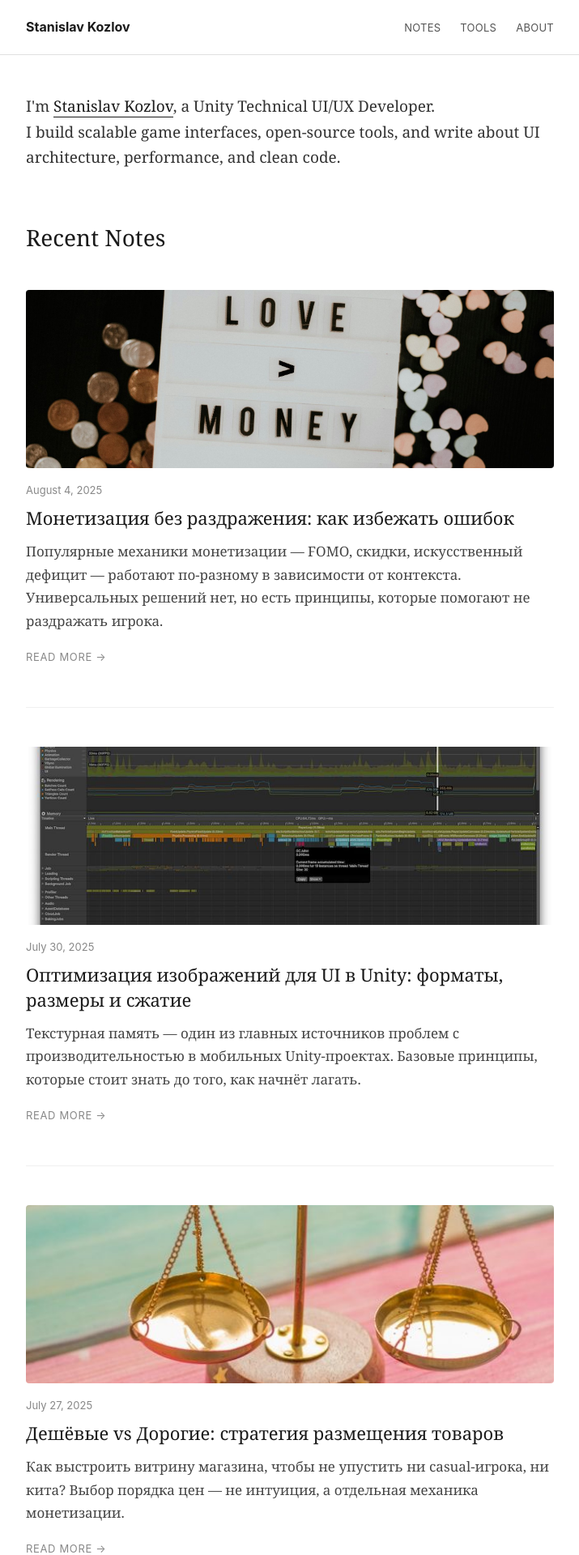
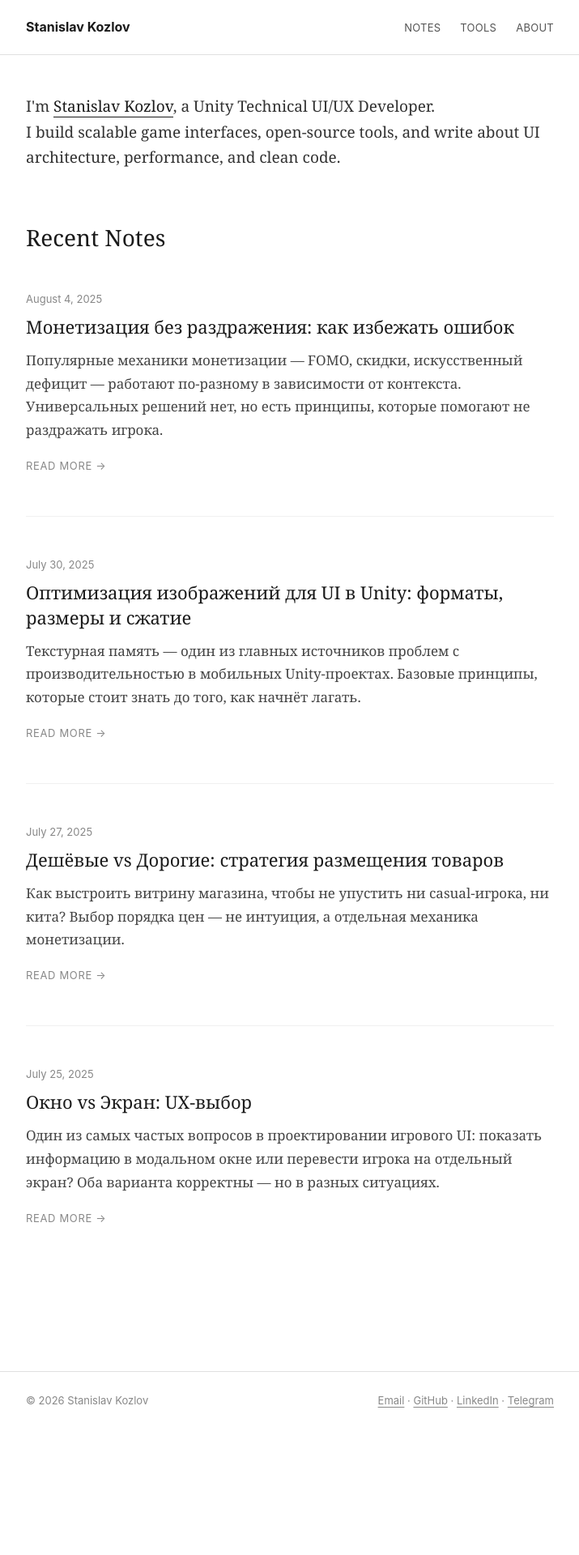
Before and after one commit to LLarean/llarean.github.io, a Jekyll site: the page built from index.html, in a window 1280 px wide. Shown: the top 1920 px of the page at 81% size, without its empty margins (282-997 px from the left). Built offline with Jekyll 4.4.1, drawn with Linux system fonts in a browser that asks for light colours; after the commit the page ends 1772 px from its top, so only the background shows below that.

Commit message:
Remove post thumbnails from home page

```diff
--- a/index.html
+++ b/index.html
@@ -13,9 +13,6 @@ title: Home
 <ul class="post-list">
   {% for post in site.posts limit:5 %}
   <li class="post-item">
-    {% if post.image %}
-    <a href="{{ post.url | relative_url }}"><img class="post-thumb" src="{{ post.image | relative_url }}" alt="{{ post.title }}"></a>
-    {% endif %}
     <div class="post-meta">{{ post.date | date: "%B %-d, %Y" }}</div>
     <h2 class="post-title"><a href="{{ post.url | relative_url }}">{{ post.title }}</a></h2>
     {% if post.excerpt %}
```
